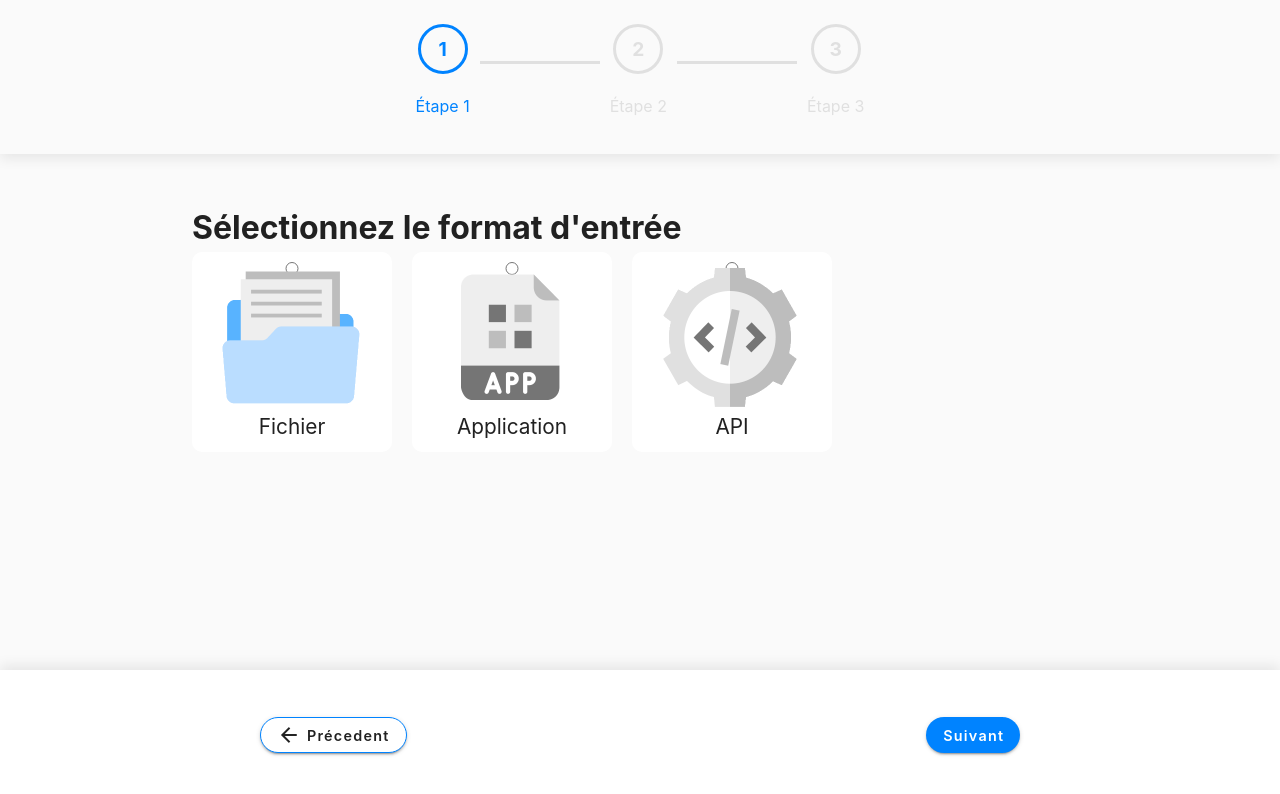
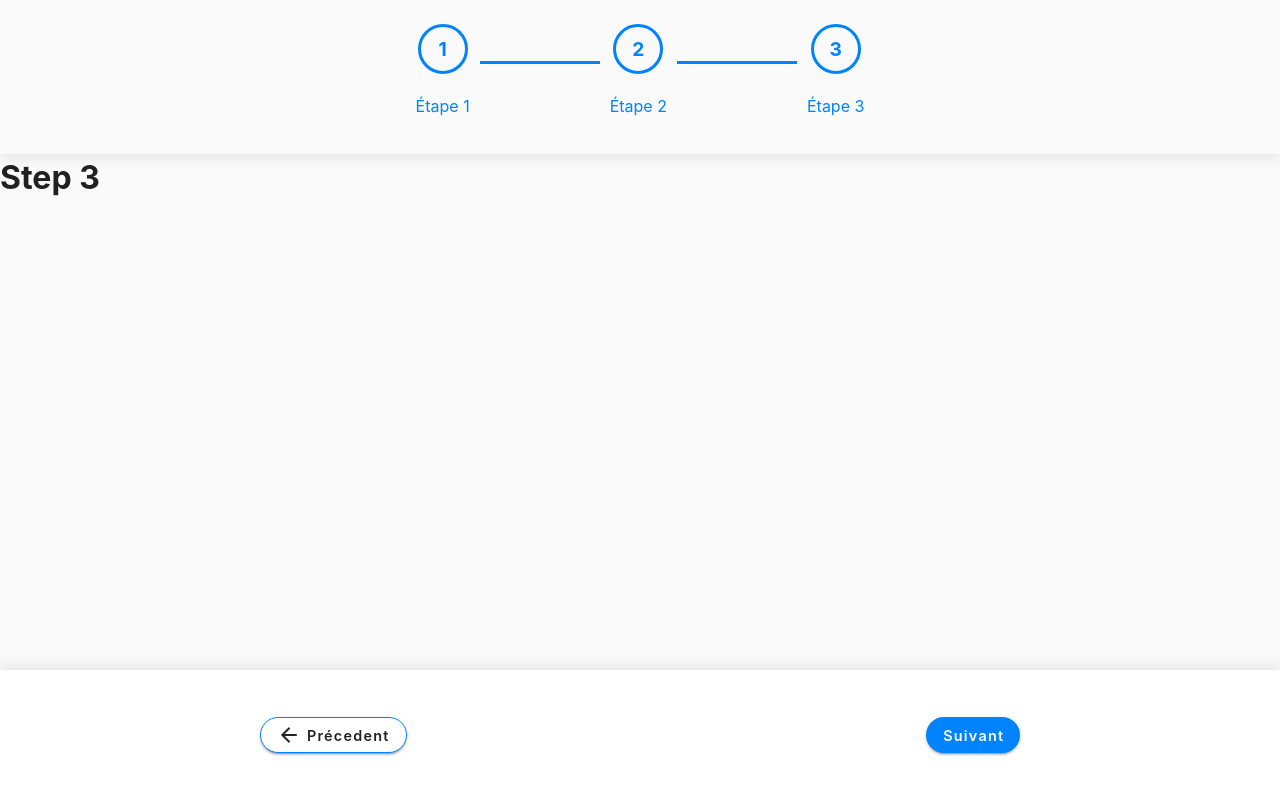
Before and after one commit to AmineAffif/Niagara, a Vue app: page /createCard in a window 1280 px wide. Shown: the top 794 px of the page. Built offline with nearby package versions, Linux system fonts and the light colour scheme.

Commit message:
stepper is now dynamic with the current step + display step 1 component when step 1, same for 2 and 3

```diff
--- a/src/components/CreateCardStep2.vue
+++ b/src/components/CreateCardStep2.vue
@@ -1,6 +1,6 @@
 <template>
   <div class="create_card_content_wrapper">
-
+      <h1>Step 2</h1>
   </div>
 </template>
 
--- a/src/components/CreateCardStep3.vue
+++ b/src/components/CreateCardStep3.vue
@@ -1,6 +1,6 @@
 <template>
   <div class="create_card_content_wrapper">
-
+      <h1>Step 3</h1>
   </div>
 </template>
 
--- a/src/components/Stepper.vue
+++ b/src/components/Stepper.vue
@@ -1,5 +1,7 @@
 <template>
   <div class="stepper">
+    <!-- Step 1 -->
+    <div v-if="step == 1" class="stepper_content">
       <div class="step active_step">
         <p class="step_num">1</p>
         <p>Étape 1</p>
@@ -7,18 +9,61 @@
 
       <div class="line_separator"></div>
 
-
-    <div class="step ">
+      <div class="step">
         <p class="step_num">2</p>
         <p>Étape 2</p>
       </div>
 
       <div class="line_separator"></div>
 
+      <div class="step">
+        <p class="step_num">3</p>
+        <p>Étape 3</p>
+      </div>
+    </div>
+
+    <!-- Step 2 -->
+    <div v-if="step == 2" class="stepper_content">
+      <div class="step active_step">
+        <p class="step_num">1</p>
+        <p>Étape 1</p>
+      </div>
+
+      <div class="line_separator active_separator"></div>
+
+      <div class="step active_step">
+        <p class="step_num">2</p>
+        <p>Étape 2</p>
+      </div>
+
+      <div class="line_separator"></div>
 
       <div class="step">
         <p class="step_num">3</p>
         <p>Étape 3</p>
+      </div>
+    </div>
+
+    <!-- Step 3 -->
+    <div v-if="step == 3" class="stepper_content">
+      <div class="step active_step">
+        <p class="step_num">1</p>
+        <p>Étape 1</p>
+      </div>
+
+      <div class="line_separator active_separator"></div>
+
+      <div class="step active_step">
+        <p class="step_num">2</p>
+        <p>Étape 2</p>
+      </div>
+
+      <div class="line_separator active_separator"></div>
+
+      <div class="step active_step">
+        <p class="step_num">3</p>
+        <p>Étape 3</p>
+      </div>
     </div>
   </div>
 </template>
@@ -26,11 +71,16 @@
 <script>
 export default {
   name: "Stepper",
+  data: () => ({
+    step: 1,
+  }),
+  mounted() {
+    this.step = this.$store.getters.getStep;
+  },
 };
 </script>
 
 <style>
-
 .stepper {
   display: flex;
   flex-wrap: nowrap;
@@ -38,7 +88,13 @@ export default {
   align-items: center;
   width: 100vw;
   padding: 20px 0;
-        box-shadow: 0px 5px 0.75rem rgba(0,0,0,.08);
+  box-shadow: 0px 5px 0.75rem rgba(0, 0, 0, 0.08);
+}
+.stepper_content {
+  display: flex;
+  flex-wrap: nowrap;
+  justify-content: center;
+  align-items: center;
 }
 .step {
   display: flex;
@@ -48,19 +104,19 @@ export default {
 }
 .step p {
   margin: 4px 0;
-        color: #E0E0E0;
+  color: #e0e0e0;
 }
 .line_separator {
   height: 3px;
   width: 120px;
-        background: #E0E0E0;
+  background: #e0e0e0;
   transform: translateY(-15px);
   margin: 0 10px;
 }
 .step_num {
   width: 50px !important;
   height: 50px !important;
-        border: #E0E0E0 3px solid;
+  border: #e0e0e0 3px solid;
   border-radius: 50%;
   padding: 10px;
   display: flex;
@@ -68,15 +124,17 @@ export default {
   align-items: center;
   font-weight: bold;
   font-size: 1.2rem;
-        color: #E0E0E0;
+  color: #e0e0e0;
 }
 
 .active_step p:nth-child(1) {
-        color: #0083FF;
-        border: #0083FF 3px solid;
+  color: #0083ff;
+  border: #0083ff 3px solid;
 }
 .active_step p:nth-child(2) {
-        color: #0083FF;
+  color: #0083ff;
 }
-
+.active_separator {
+  background-color: #0083ff;
+}
 </style>
--- a/src/store/index.js
+++ b/src/store/index.js
@@ -5,6 +5,10 @@ Vue.use(Vuex)
 
 export default new Vuex.Store({
   state: {
+    step: 3,
+  },
+  getters: {
+    getStep: state => state.step
   },
   mutations: {
   },
--- a/src/views/CreateCard.vue
+++ b/src/views/CreateCard.vue
@@ -2,7 +2,9 @@
   <div class="create_card">
     <Stepper />
 
-    <CreateCardStep1 id="aa" />
+    <CreateCardStep1 v-if="step == 1" />
+    <CreateCardStep2 v-if="step == 2" />
+    <CreateCardStep3 v-if="step == 3" />
 
     <Footer />
   </div>
@@ -12,15 +14,22 @@
 import Stepper from "../components/Stepper.vue";
 import Footer from "../components/Footer.vue";
 import CreateCardStep1 from "../components/CreateCardStep1.vue";
-// import CreateCardStep2 from "../components/CreateCardStep2.vue";
-// import CreateCardStep3 from "../components/CreateCardStep3.vue";
+import CreateCardStep2 from "../components/CreateCardStep2.vue";
+import CreateCardStep3 from "../components/CreateCardStep3.vue";
+
 export default {
+  data: () => ({
+    step: 1,
+  }),
+  mounted(){
+      this.step = this.$store.getters.getStep;
+  },
   components: {
     Stepper,
     Footer,
     CreateCardStep1,
-    // CreateCardStep2,
-    // CreateCardStep3,
+    CreateCardStep2,
+    CreateCardStep3,
   },
 };
 </script>
```
Lines whose indentation alone changed are shown as unchanged.
